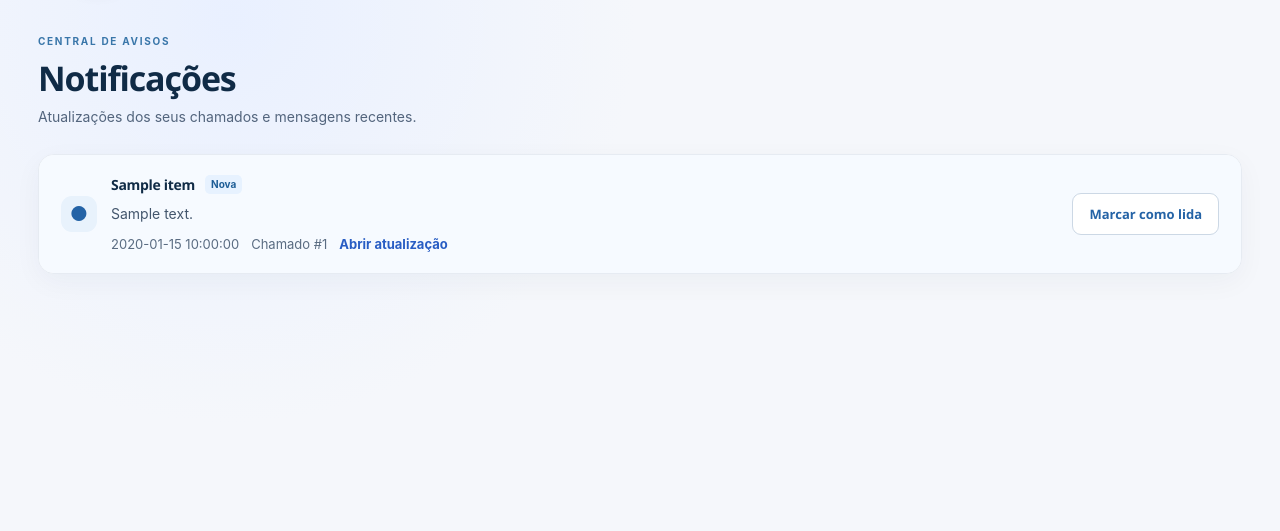
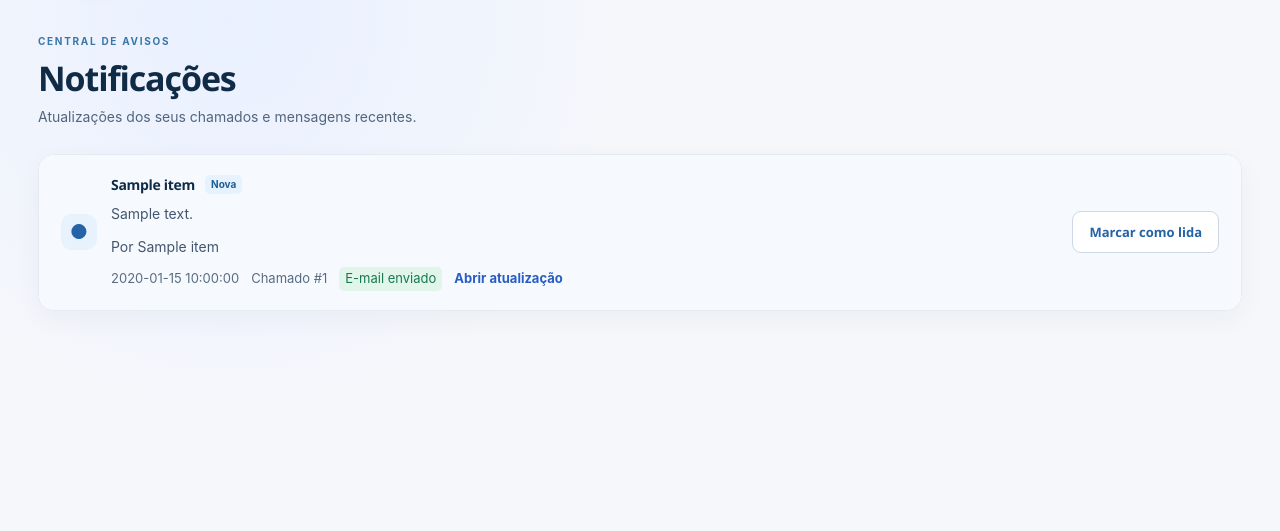
Before and after one commit to pedroo473/previna-service-desk, a Flask app: template templates/notifications.html in a window 1280 px wide. Shown: the part 77-608 px from the top of the page. Run offline with Flask 3, Linux system fonts and the light colour scheme; the template is opened without the code that fills it: most values are stand-ins (such as "Sample title", 1, 10 or a date in 2020); some libraries are stand-ins or nearby versions.

Commit message:
feat: exibir ator e status de envio de email nas notificacoes

```diff
--- a/templates/notifications.html
+++ b/templates/notifications.html
@@ -11,7 +11,14 @@
     <article class="notification-item {% if not item['is_read'] %}notification-unread{% endif %}">
       <span class="notification-icon notification-icon-{{ item['kind']|replace('_','-') }}" aria-hidden="true">{% if item['kind'] == 'status-changed' %}↻{% elif item['kind'] == 'comment-added' %}☷{% else %}●{% endif %}</span>
       <div class="notification-main"><div class="notification-heading"><h2>{{ item['title'] }}</h2>{% if not item['is_read'] %}<span class="notification-new">Nova</span>{% endif %}</div>
-        <p>{{ item['message'] }}</p><div class="notification-meta"><time datetime="{{ item['created_at'] }}">{{ item['created_at']|datetime_br }}</time>{% if item['ticket_id'] %}<span>Chamado #{{ item['ticket_id'] }}</span>{% endif %}<a href="{{ url_for('open_notification', notification_id=item['id']) }}">Abrir atualização</a></div>
+        <p>{{ item['message'] }}</p>
+        {% if item['actor_name'] %}<p class="notification-actor">Por {{ item['actor_name'] }}</p>{% endif %}
+        <div class="notification-meta">
+          <time datetime="{{ item['created_at'] }}">{{ item['created_at']|datetime_br }}</time>
+          {% if item['ticket_id'] %}<span>Chamado #{{ item['ticket_id'] }}</span>{% endif %}
+          {% if item['email_status'] == 'sent' %}<span class="email-delivery email-sent">E-mail enviado</span>{% elif item['email_status'] == 'failed' %}<span class="email-delivery email-failed">Falha no e-mail</span>{% elif item['email_status'] == 'not_configured' %}<span class="email-delivery">SMTP não configurado</span>{% elif item['email_status'] == 'no_email' %}<span class="email-delivery">Sem e-mail cadastrado</span>{% endif %}
+          <a href="{{ url_for('open_notification', notification_id=item['id']) }}">Abrir atualização</a>
+        </div>
       </div>
       {% if not item['is_read'] %}<form action="{{ url_for('mark_notification_read', notification_id=item['id']) }}" method="post"><input type="hidden" name="csrf_token" value="{{ csrf_token() }}"><button class="button button-secondary notification-mark-read" type="submit">Marcar como lida</button></form>{% endif %}
     </article>
```
